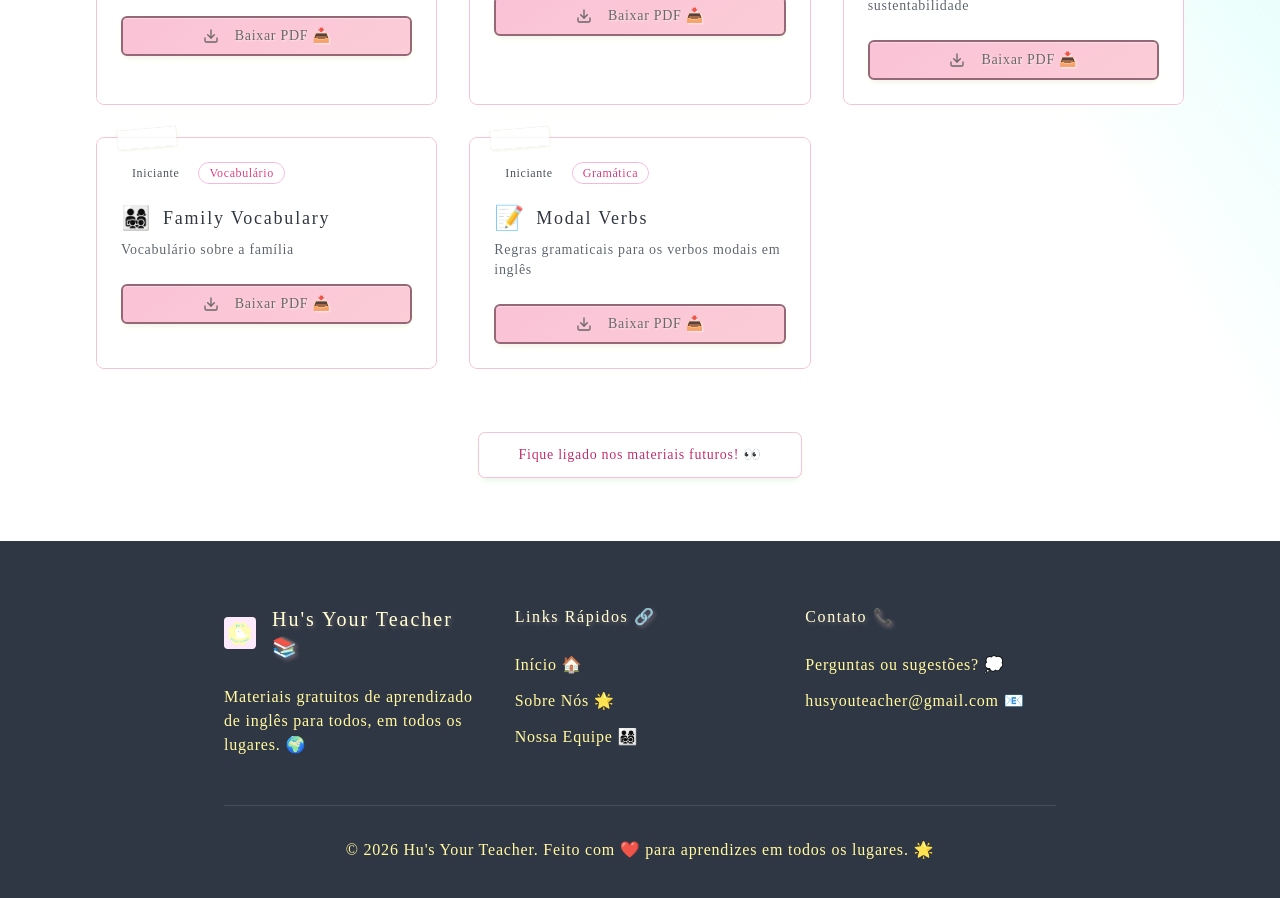
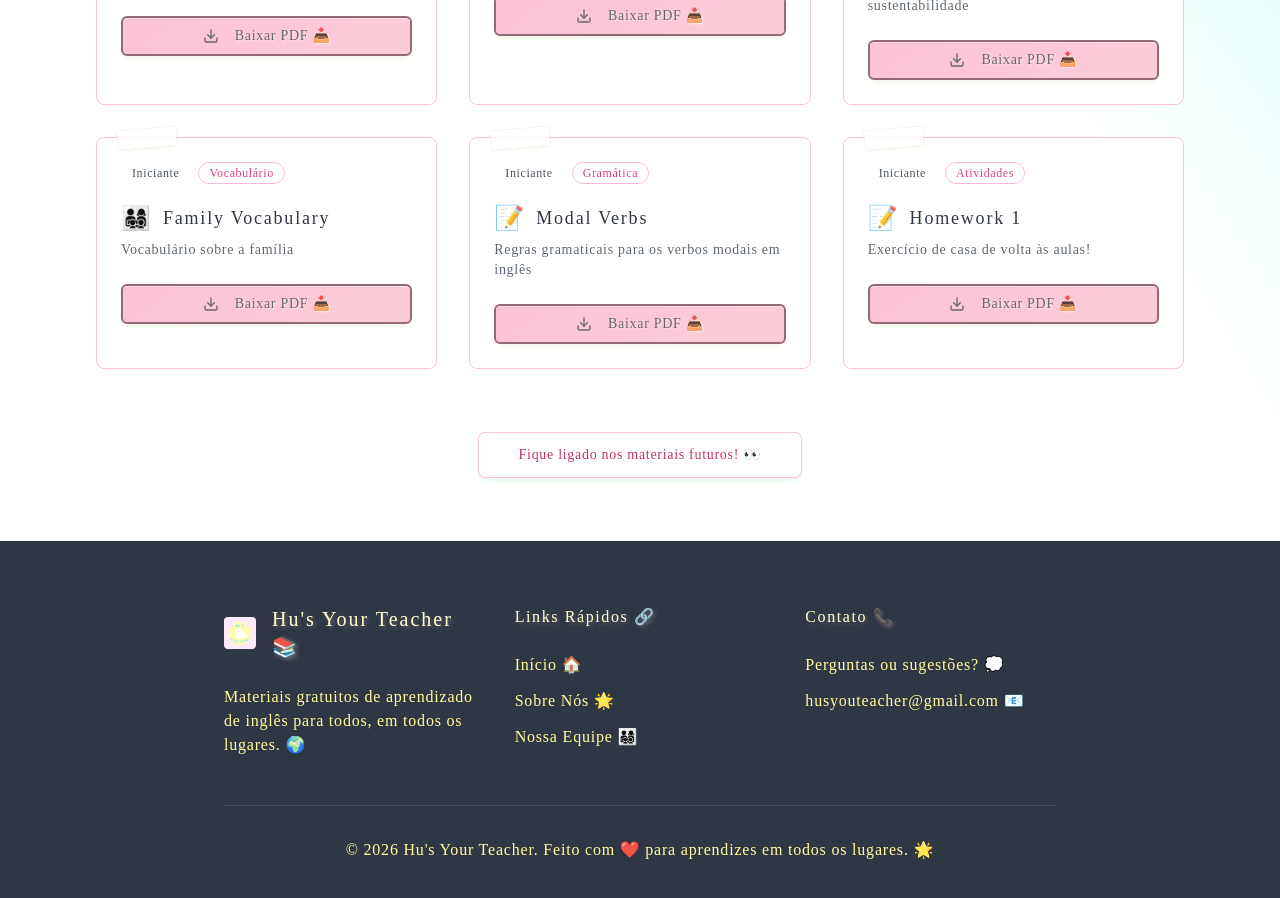
Before and after one commit to guilherme-hu/hus-your-teacher, a Next.js app: page /materiais in a window 1280 px wide. Shown: the part 5640-6538 px from the top of the page. Built offline with nearby package versions, Linux system fonts and the light colour scheme.

Commit message:
Adding Homework 1 material

```diff
--- a/app/materiais/page.tsx
+++ b/app/materiais/page.tsx
@@ -504,6 +504,14 @@ export default function MateriaisPage() {
       category: "Gramática",
       filePath: "/downloads/Modal Verbs.pdf"
     },
+    {
+      title: "Homework 1",
+      description: "Exercício de casa de volta às aulas!",
+      level: "Iniciante",
+      icon: "📝",
+      category: "Atividades",
+      filePath: "/downloads/Homework_1.pdf"
+    },
 
 
   ];
```
Also changed, not shown: 1 other file (tests, documents, lock files or other folders).
